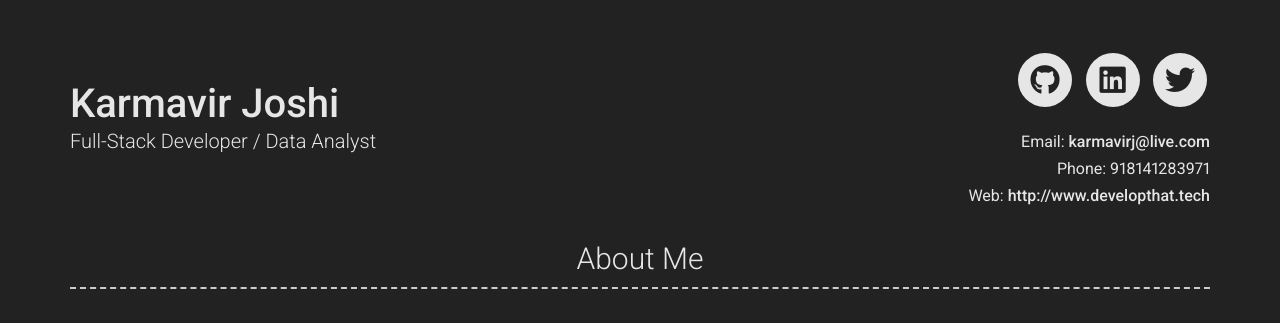
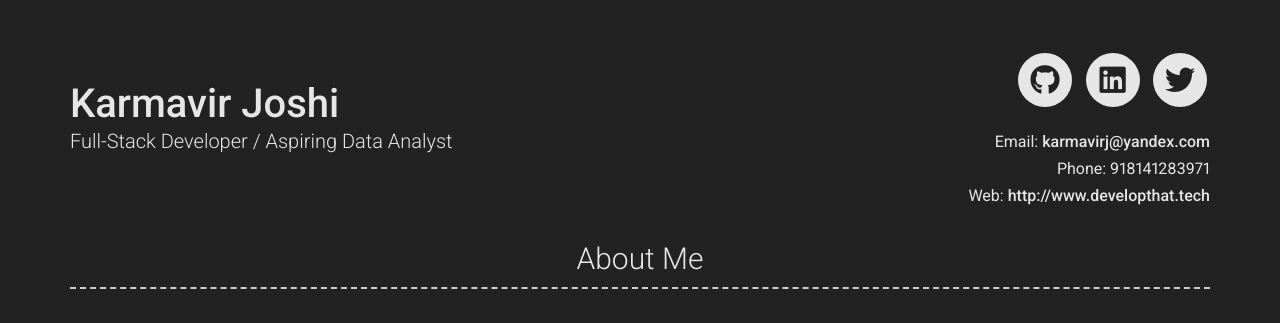
Before and after one commit to kvjoshi/kvjoshi.github.io, a Jekyll site: the page built from index.md, in a window 1280 px wide and 900 px high. Shown: the top 323 px of the window. Built offline with Jekyll 4.4.1, drawn with Linux system fonts in a browser that asks for light colours; nearby versions of some CDN libraries; some of the changed text lies outside the part shown.

Commit message:
Update _config.yml

```diff
--- a/_config.yml
+++ b/_config.yml
@@ -4,8 +4,8 @@ repository: Git repository where your resume will be hosted, only required if yo
 
 # Personal info
 name: Karmavir Joshi
-title: Full-Stack Developer / Data Analyst
-email: karmavirj@live.com
+title: Full-Stack Developer / Aspiring Data Analyst
+email: karmavirj@yandex.com
 phone: +918141283971
 website: http://www.developthat.tech
 
```
